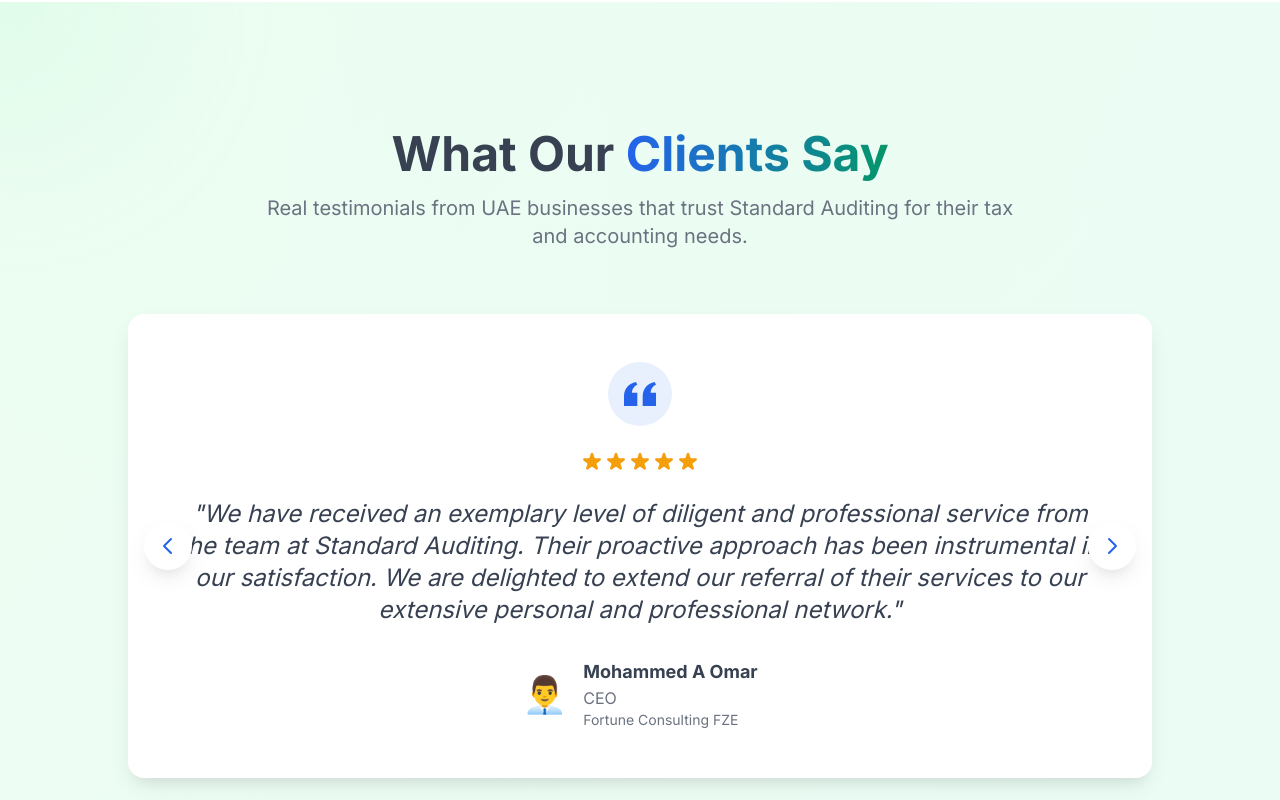
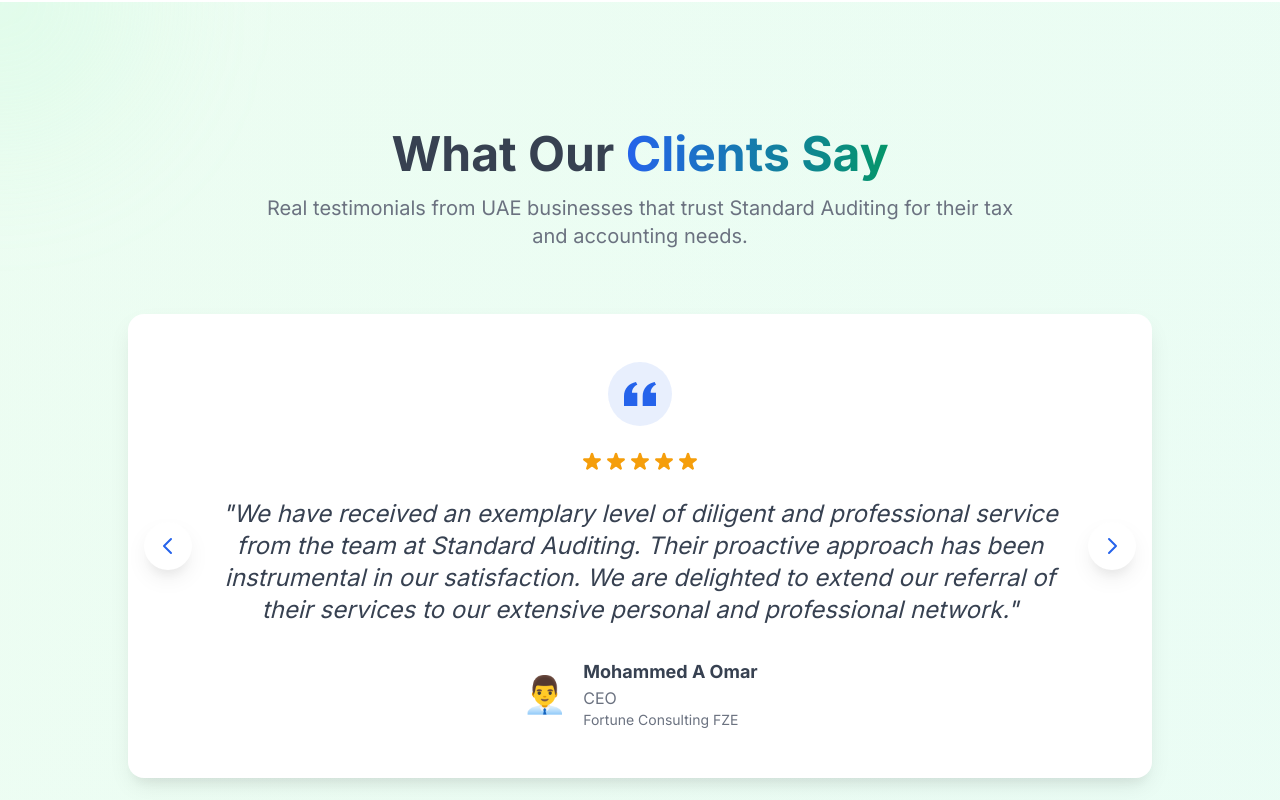
Before and after one commit to AkshayKeerti/StandardAuditingLP, a React (Create React App) app: page / in a window 1280 px wide. Shown: the part 8180-8980 px from the top of the page. Built offline with nearby package versions, Linux system fonts and the light colour scheme.

Commit message:
Add proper mobile padding to Testimonials section to prevent edge-to-edge appearance

```diff
--- a/src/components/Testimonials.js
+++ b/src/components/Testimonials.js
@@ -96,18 +96,18 @@
       <div className="absolute inset-0 bg-gradient-to-r from-green-100/20 to-emerald-100/20"></div>
       <div className="absolute top-0 left-0 w-72 h-72 bg-green-200/20 rounded-full blur-3xl -translate-x-1/2 -translate-y-1/2"></div>
       <div className="absolute bottom-0 right-0 w-96 h-96 bg-emerald-200/20 rounded-full blur-3xl translate-x-1/2 translate-y-1/2"></div>
-      <div className="container-custom relative z-10">
+      <div className="container-custom px-4 sm:px-6 lg:px-8 relative z-10">
         {/* Header */}
         <div className="text-center mb-12 sm:mb-16">
-          <h2 className="section-title">
+          <h2 className="section-title px-4 sm:px-0">
             What Our <span className="text-gradient">Clients Say</span>
           </h2>
-          <p className="section-subtitle">
+          <p className="section-subtitle px-4 sm:px-0">
             Real testimonials from UAE businesses that trust Standard Auditing for their tax and accounting needs.
           </p>
         </div>
 
-        <div className="max-w-5xl mx-auto">
+        <div className="max-w-5xl mx-auto px-4 sm:px-0">
           {/* Testimonial Carousel */}
           <div className="relative">
             {/* Testimonial Card */}
@@ -130,7 +130,7 @@
                 </div>
 
                 {/* Quote */}
-                <blockquote className="text-lg sm:text-xl lg:text-2xl text-gray-dark leading-relaxed mb-6 sm:mb-8 italic px-2 sm:px-0">
+                <blockquote className="text-lg sm:text-xl lg:text-2xl text-gray-dark leading-relaxed mb-6 sm:mb-8 italic px-4 sm:px-6 lg:px-8">
                   "{testimonials[currentIndex].quote}"
                 </blockquote>
 
@@ -182,7 +182,7 @@
           {/* Client Logos Section */}
           <div className="mt-12 sm:mt-16">
             <div className="text-center mb-6 sm:mb-8">
-              <h3 className="text-xl sm:text-2xl lg:text-3xl font-bold text-gray-dark mb-3 sm:mb-4">
+              <h3 className="text-xl sm:text-2xl lg:text-3xl font-bold text-gray-dark mb-3 sm:mb-4 px-4 sm:px-0">
                 Trusted by Leading Companies
               </h3>
               <p className="text-gray-custom text-base sm:text-lg px-4 sm:px-0">
```
